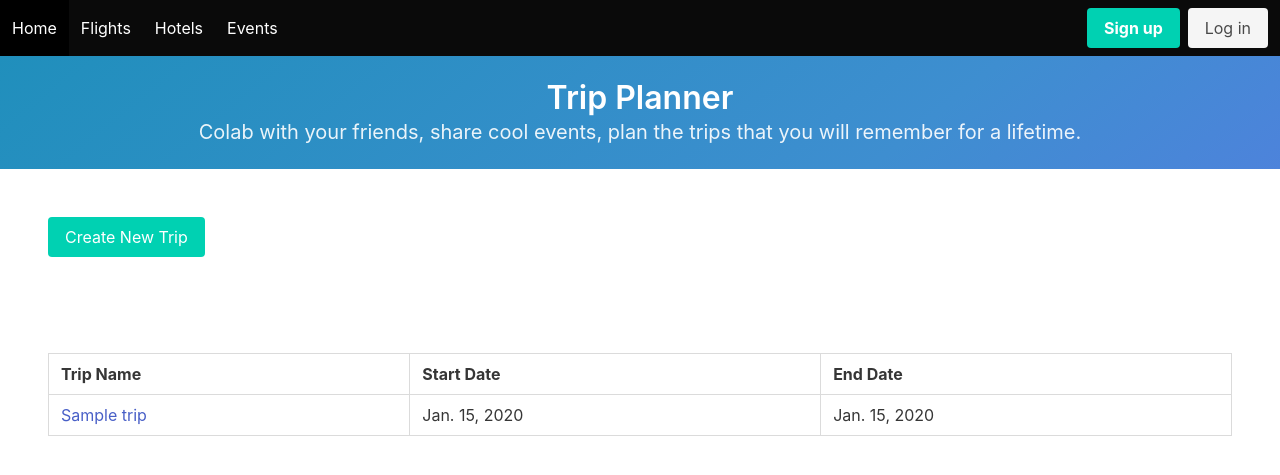
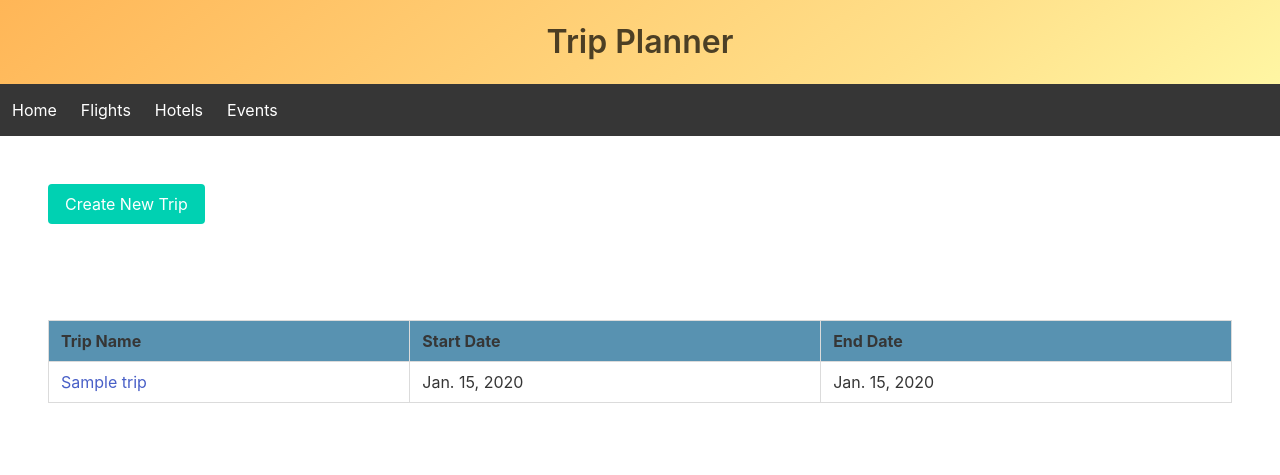
Before and after one commit to afitzer/GTM, a Django app: page / in a window 1280 px wide. Shown: the top 475 px of the page. Run offline with Django 4.2, Linux system fonts and the light colour scheme; tables that the repository leaves empty hold one stand-in row (values such as "Sample post").

Commit message:
quick layout updates

```diff
--- a/earnings/templates/base/base.html
+++ b/earnings/templates/base/base.html
@@ -10,7 +10,15 @@
     </head>
 
     <body>
-        <nav class="navbar is-black" role="navigation" aria-label="main navigation">
+        <section class="hero is-small is-warning is-bold">
+            <div class="hero-body">
+                <div class="container has-text-centered">
+                    <h3 class="title">Trip Planner</h3>
+                    <!-- <h2 class="subtitle">Colab with your friends, share cool events, plan the trips that you will remember for a lifetime.</h2> -->
+                </div>
+            </div>
+        </section>
+        <nav class="navbar is-dark is-expanded is-centered" role="navigation" aria-label="main navigation">
             <div id="navbarMain" class="navbar-menu">
                 <div class="navbar-start">
                     <a class="navbar-item" href="{% url 'earnings:index' %}">
@@ -27,7 +35,7 @@
                     </a>
                 </div>
             </div>
-            <div class="navbar-end">
+            <!-- <div class="navbar-end">
                 <div class="navbar-item">
                     <div class="buttons">
                         <a class="button is-primary">
@@ -38,16 +46,8 @@
                         </a>
                     </div>
                 </div>
-            </div>
+            </div> -->
         </nav>
-        <section class="hero is-small is-info is-bold">
-            <div class="hero-body">
-                <div class="container has-text-centered">
-                    <h1 class="title">Trip Planner</h1>
-                    <h2 class="subtitle">Colab with your friends, share cool events, plan the trips that you will remember for a lifetime.</h2>
-                </div>
-            </div>
-        </section>
         {% block content %}{% endblock %}
     </body>
     <!-- <footer>
--- a/earnings/templates/earnings/index.html
+++ b/earnings/templates/earnings/index.html
@@ -7,11 +7,11 @@
 <section class="section">
     <div class="table-container">
         <table class="table is-bordered is-hoverable is-fullwidth">
-            <thead>
+            <thead class="header-cell">
                 <tr>
-                    <th>Trip Name</th>
-                    <th>Start Date</th>
-                    <th>End Date</th>
+                    <th style="background-color: #5892b1;">Trip Name</th>
+                    <th style="background-color: #5892b1;">Start Date</th>
+                    <th style="background-color: #5892b1;">End Date</th>
                 </tr>
             </thead>
             <tbody>
```
